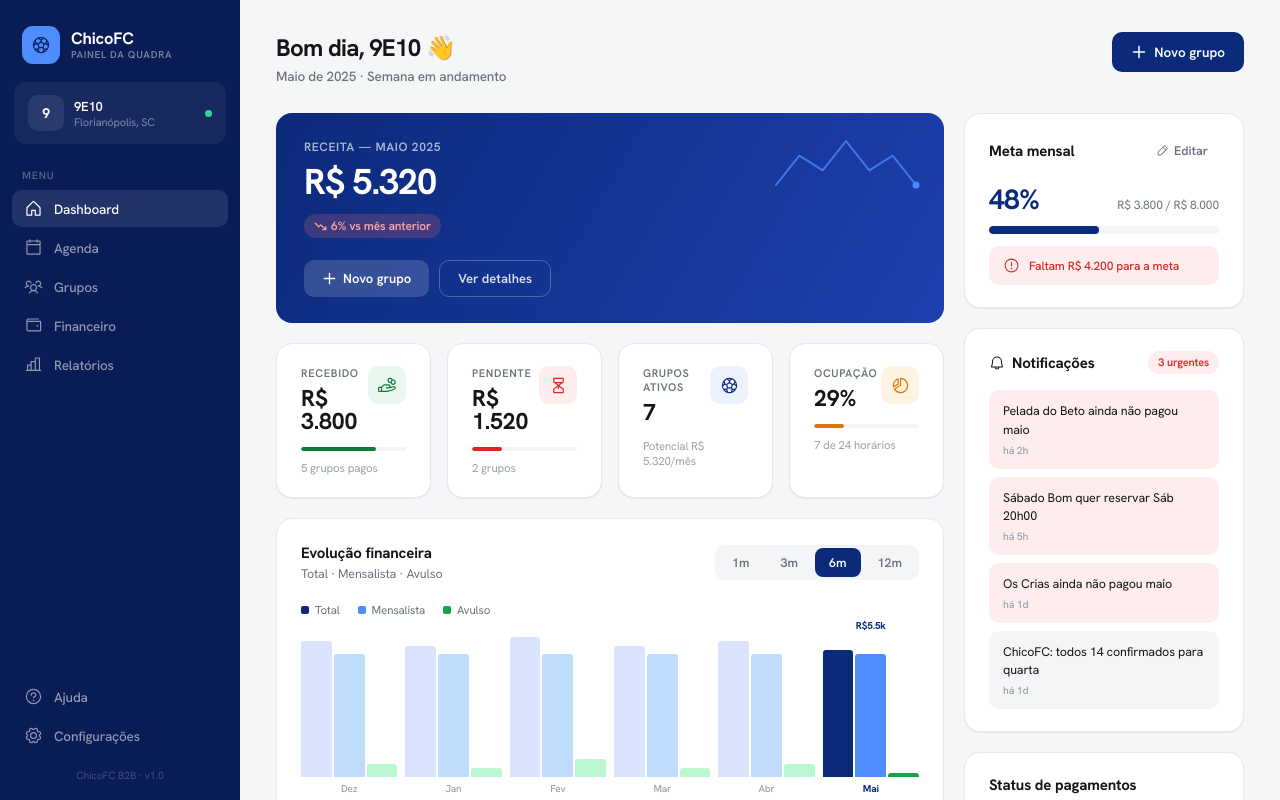
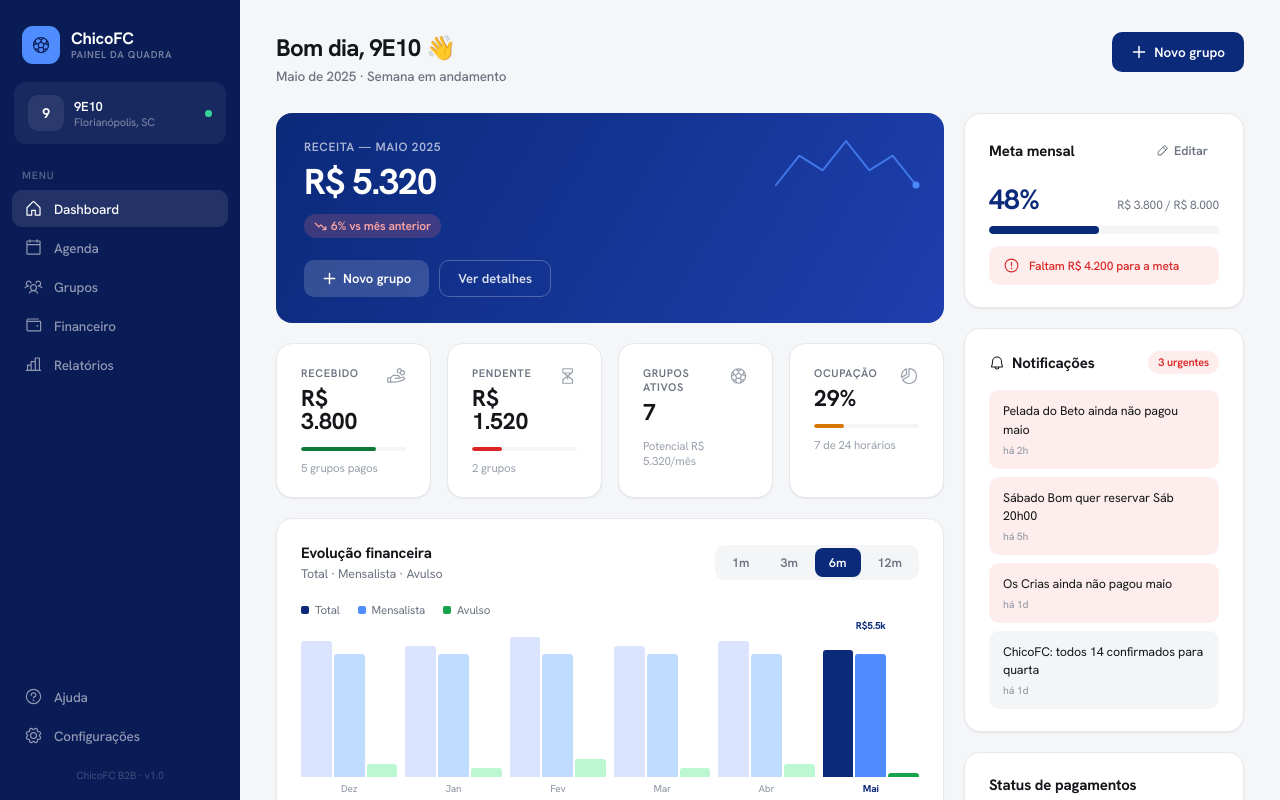
Before and after one commit to lucas-ferreira-manso/chicofc-b2b, a React (Vite) app: page / in a window 1280 px wide. Shown: the top 800 px of the page. Built offline with nearby package versions, Linux system fonts and the light colour scheme.

Commit message:
fix: remove container colorido dos icones nos cards de KPI
Icones dos cards de KPI (Dashboard, Financeiro, Relatorios) passam a
ficar soltos, alinhados no canto superior direito, em tom neutro em
vez de um container com fundo colorido por card.

```diff
--- a/src/pages/Dashboard.jsx
+++ b/src/pages/Dashboard.jsx
@@ -180,9 +180,7 @@ export default function Dashboard() {
                       <div className="eyebrow" style={{ marginBottom: 7 }}>{c.label}</div>
                       <div style={{ fontSize: 23, fontWeight: 700, color: 'var(--text)', lineHeight: 1 }}>{c.value}</div>
                     </div>
-                    <div className="icon-tile" style={{ width: 38, height: 38, background: c.bg }}>
-                      <c.Icon size={19} weight="regular" color={c.color} />
-                    </div>
+                    <c.Icon size={20} weight="regular" color="var(--text-3)" />
                   </div>
                   {c.pct !== null && (
                     <div className="progress-track" style={{ height: 4, marginBottom: 9 }}>
--- a/src/pages/Financeiro.jsx
+++ b/src/pages/Financeiro.jsx
@@ -105,9 +105,7 @@ export default function Financeiro() {
                   <div className="eyebrow" style={{ marginBottom: 7 }}>{c.label}</div>
                   <div style={{ fontSize: 25, fontWeight: 700, color: 'var(--text)', lineHeight: 1 }}>{c.value}</div>
                 </div>
-                <div className="icon-tile" style={{ width: 40, height: 40, background: c.bg }}>
-                  <c.Icon size={20} weight="regular" color={c.color} />
-                </div>
+                <c.Icon size={20} weight="regular" color="var(--text-3)" />
               </div>
               <div style={{ fontSize: 12, color: 'var(--text-3)' }}>{c.sub}</div>
             </div>
--- a/src/pages/Relatorios.jsx
+++ b/src/pages/Relatorios.jsx
@@ -104,9 +104,7 @@ export default function Relatorios() {
                   <div className="eyebrow" style={{ marginBottom: 7 }}>{c.label}</div>
                   <div style={{ fontSize: 21, fontWeight: 700, color: 'var(--text)', lineHeight: 1 }}>{c.value}</div>
                 </div>
-                <div className="icon-tile" style={{ width: 38, height: 38, background: c.bg }}>
-                  <c.Icon size={18} weight="regular" color={c.color} />
-                </div>
+                <c.Icon size={20} weight="regular" color="var(--text-3)" />
               </div>
             </div>
           ))}
```
